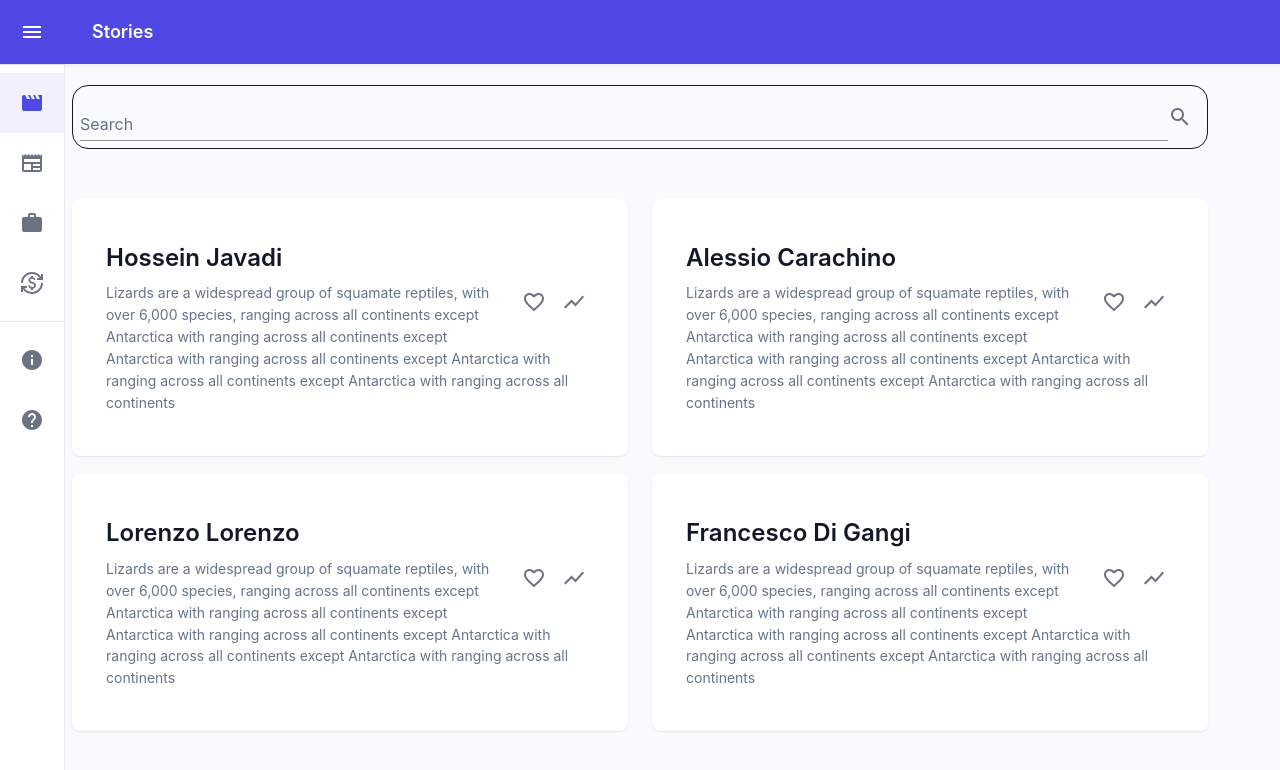
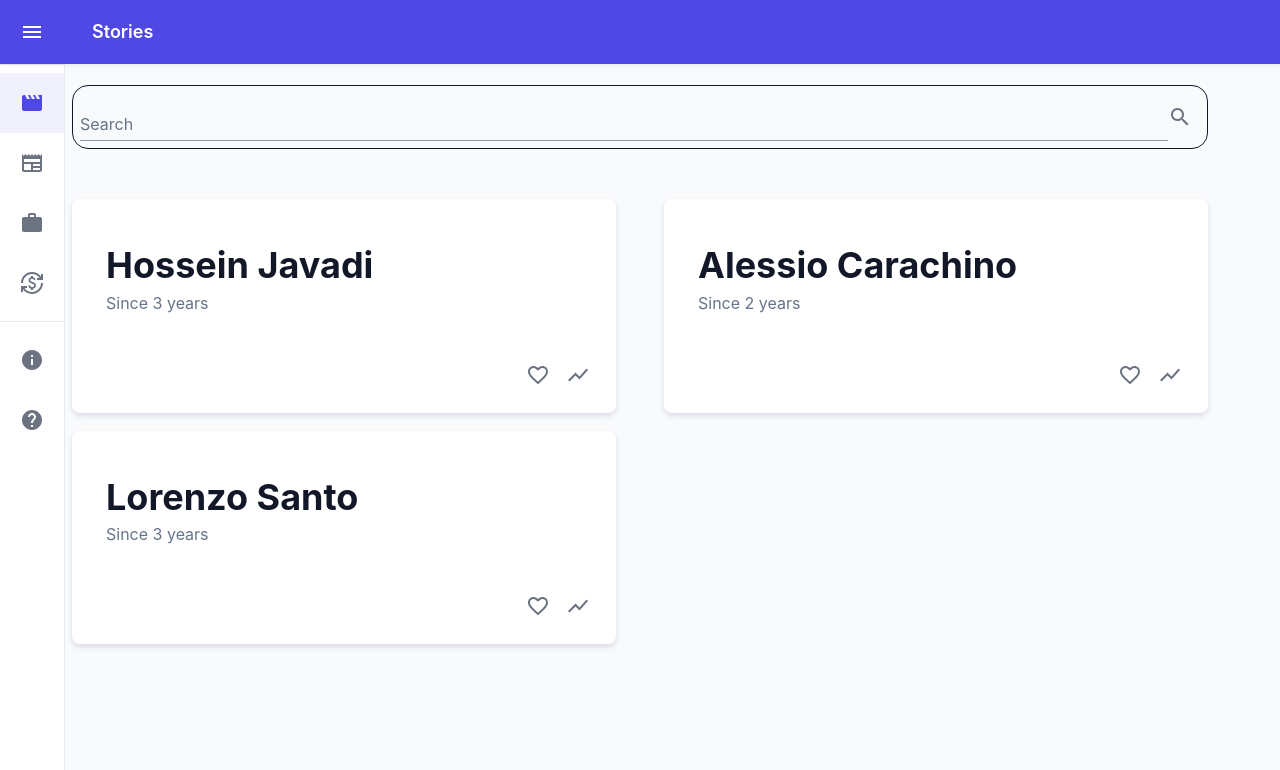
Before and after one commit to CarachinoAlessio/IntelliMents, a React (Create React App) app: page /investors in a window 1280 px wide. Shown: the top 770 px of the page. Built offline with nearby package versions, Linux system fonts and the light colour scheme; the HTML template or start-up script is replaced by a standard one.

Commit message:
fixed InvestorsComp.js

```diff
--- a/src/components/InvestorsComp.js
+++ b/src/components/InvestorsComp.js
@@ -4,7 +4,7 @@ import TextField from '@mui/material/TextField';
 
 import {
     Grid, Card, Box, CardContent,
-    CardActionArea, Typography,
+    CardActionArea, Typography, CardActions,
 } from "@mui/material";
 
 import FavoriteBorderIcon from '@mui/icons-material/FavoriteBorder';
@@ -13,19 +13,14 @@ import {Search} from "@mui/icons-material";
 import IconButton from "@mui/material/IconButton";
 import {useState} from "react";
 
-const posts = [
-    {id: 1, title: 'Hossein Javadi', body:'Lizards are a widespread group of squamate reptiles, with over 6,000\n' +
-    'species, ranging across all continents except Antarctica with ranging across all continents except Antarctica with ranging across all continents except Antarctica with ranging across all continents except Antarctica with ranging across all continents'},
-    {id: 2, title: 'Alessio Carachino', body:'Lizards are a widespread group of squamate reptiles, with over 6,000\n' +
-    'species, ranging across all continents except Antarctica with ranging across all continents except Antarctica with ranging across all continents except Antarctica with ranging across all continents except Antarctica with ranging across all continents'},
-    {id: 3, title: 'Lorenzo Lorenzo', body:'Lizards are a widespread group of squamate reptiles, with over 6,000\n' +
-    'species, ranging across all continents except Antarctica with ranging across all continents except Antarctica with ranging across all continents except Antarctica with ranging across all continents except Antarctica with ranging across all continents'},
-    {id: 4, title: 'Francesco Di Gangi', body:'Lizards are a widespread group of squamate reptiles, with over 6,000\n' +
-    'species, ranging across all continents except Antarctica with ranging across all continents except Antarctica with ranging across all continents except Antarctica with ranging across all continents except Antarctica with ranging across all continents'},
-        ]
+const profilesArr = [
+    {id: 1, name: 'Hossein Javadi', description: 'Since 3 years'},
+    {id: 2, name: 'Alessio Carachino', description: 'Since 2 years'},
+    {id: 3, name: 'Lorenzo Santo', description: 'Since 3 years'},
+    ]
 
 export default function InvestorsComp(props) {
-    const [newsState] = useState(posts)
+    const [profiles, setProfiles] = useState(profilesArr)
 
     return (
         <><Grid container fluid>
@@ -42,27 +37,33 @@ export default function InvestorsComp(props) {
         <Grid container fluid>
             <Row>
                 <Col>
-                    <Grid container rowSpacing={1} columnSpacing={{ xs: 1, sm: 2, md: 3 }}>
-                        {newsState.map(i => (
+                    <Grid container rowSpacing={1} columnSpacing={{ xs: 6, sm: 6, md: 6 }}>
+                        {profiles.map(i => (
                         <Grid key={i.id} item xs={6}>
-                            <Card sx style={{ padding: "10px", marginTop: "5px", marginBottom: "5px"}}>
-                                <CardActionArea onClick={()=> window.location.href='/Investors/Profile'}>
-                                    <CardContent>
-                                        <Typography gutterBottom variant="h5" component="div">
-                                            {i.title}
+                            <Card raised={true} style={{ padding: "10px", marginTop: "5px", marginBottom: "5px"}}>
+                                <CardActionArea>
+                                    <CardContent onClick={()=> window.location.href='/Investors/Profile'}>
+                                        <Typography variant="h3" component="div">
+                                            {i.name}
                                         </Typography>
-                                        <Box display="flex" m="auto" style={{float:'right', marginBottom: "5px"}}>
-                                            <IconButton aria-label="favorite">
-                                                <FavoriteBorderIcon />
-                                            </IconButton>
-                                            <IconButton aria-label="chart">
-                                                <ShowChartIcon />
-                                            </IconButton>
-                                        </Box>
-                                        <Typography variant="body2" color="text.secondary">
-                                            {i.body}
+                                        <Typography variant="body1" color="text.secondary">
+                                            {i.description}
                                         </Typography>
                                     </CardContent>
+                                        <CardActions>
+                                            <Grid container>
+                                                <Grid item xs={8}></Grid>
+                                                <Grid item xs={4} display={"flex"} justifyContent={"right"} alignItems={"center"}>
+                                                    <IconButton aria-label="favorite">
+                                                        <FavoriteBorderIcon />
+                                                    </IconButton>
+                                                    <IconButton aria-label="chart">
+                                                        <ShowChartIcon />
+                                                    </IconButton>
+                                                </Grid>
+                                            </Grid>
+
+                                        </CardActions>
                                 </CardActionArea>
                             </Card>
                         </Grid>
```
